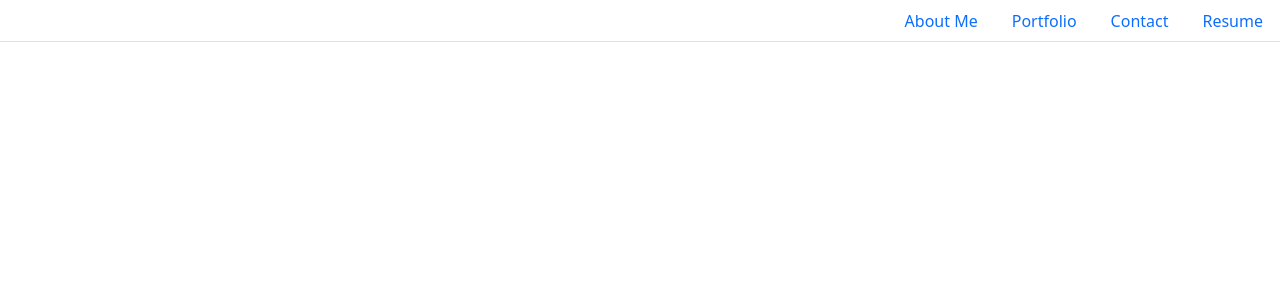
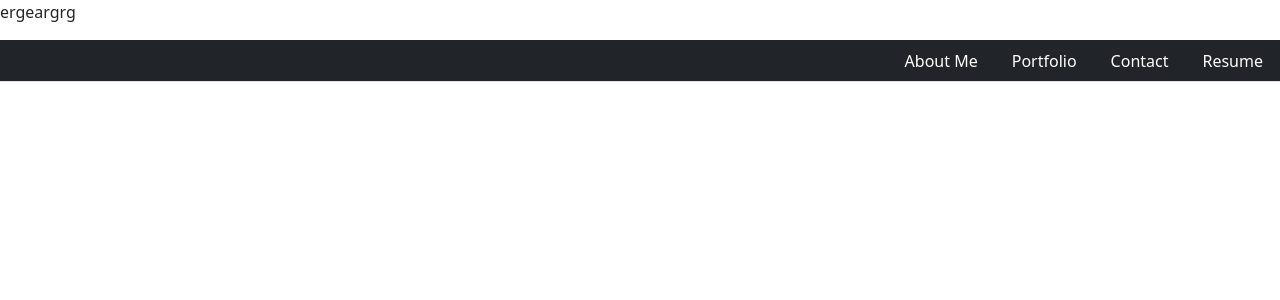
Before and after one commit to Jake66Martin/updated-portfolio, a React (Vite) app: page / in a window 1280 px wide. Shown: the top 300 px of the page. Built offline with nearby package versions, Linux system fonts and the light colour scheme.

Commit message:
adjusting nav style

```diff
--- a/src/components/Nav.jsx
+++ b/src/components/Nav.jsx
@@ -4,11 +4,13 @@ function Nav() {
   const currentPage = useLocation().pathname;
 
   return (
-    <ul className="nav nav-tabs justify-content-end">
+    <div>
+    <p>ergeargrg</p>
+    <ul className="nav nav-tabs justify-content-end bg-dark">
       <li className="nav-item">
       <Link
           to="/Aboutme"
-          className={currentPage === '/AboutMe' ? 'nav-link danger' : 'nav-link'}
+          className={currentPage === '/Aboutme' ? 'nav-link text-danger' : 'nav-link text-white'}
         >
           About Me
         </Link>
@@ -16,7 +18,7 @@ function Nav() {
       <li className="nav-item">
       <Link
           to="/Portfolio"
-          className={currentPage === '/Portfolio' ? 'nav-link danger' : 'nav-link'}
+          className={currentPage === '/Portfolio' ? 'nav-link text-danger' : 'nav-link text-white'}
         >
           Portfolio
         </Link>
@@ -24,7 +26,7 @@ function Nav() {
       <li className="nav-item">
       <Link
           to="/Contact"
-          className={currentPage === '/Contact' ? 'nav-link danger' : 'nav-link'}
+          className={currentPage === '/Contact' ? 'nav-link text-danger' : 'nav-link text-white'}
         >
           Contact
         </Link>
@@ -32,12 +34,13 @@ function Nav() {
       <li className="nav-item">
       <Link
           to="/Resume"
-          className={currentPage === '/Resume' ? 'nav-link danger' : 'nav-link'}
+          className={currentPage === '/Resume' ? 'nav-link text-danger' : 'nav-link text-white'}
         >
           Resume
         </Link>
       </li>
     </ul>
+    </div>
   );
 }
 
```
